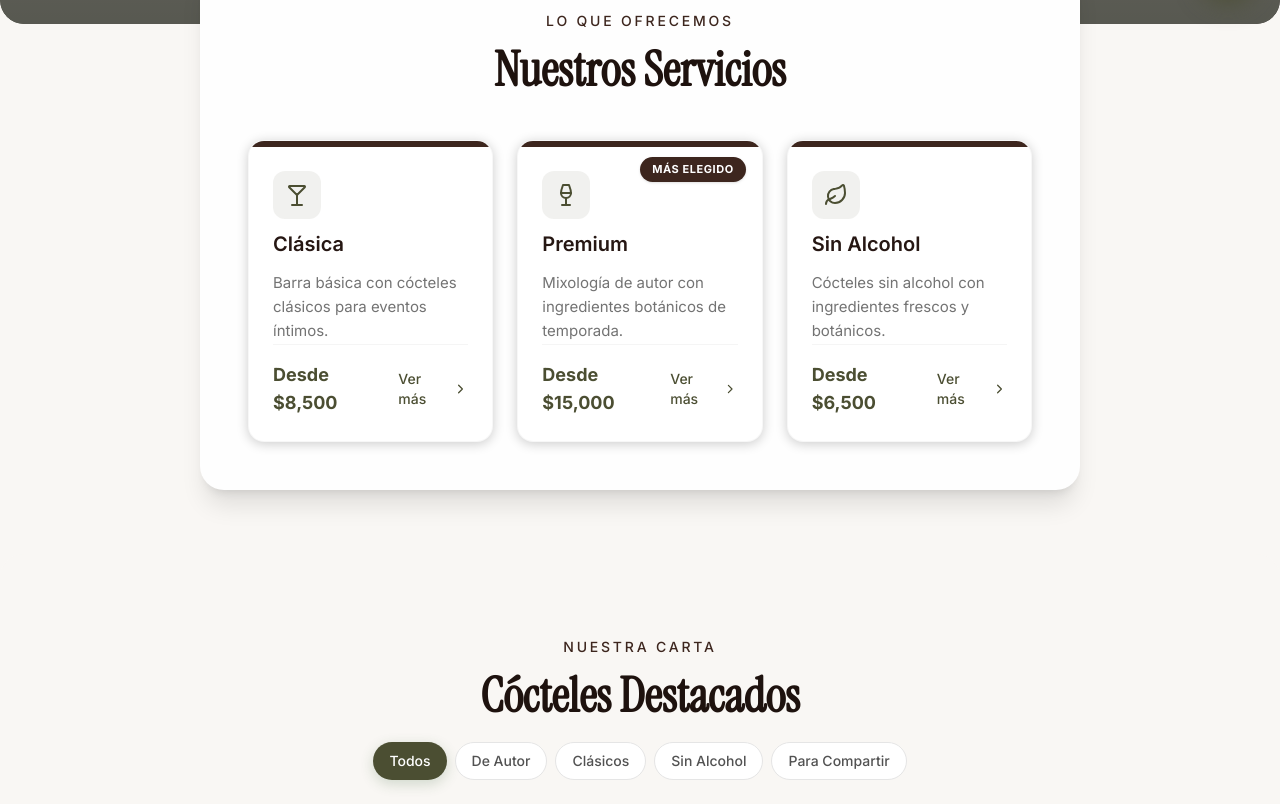
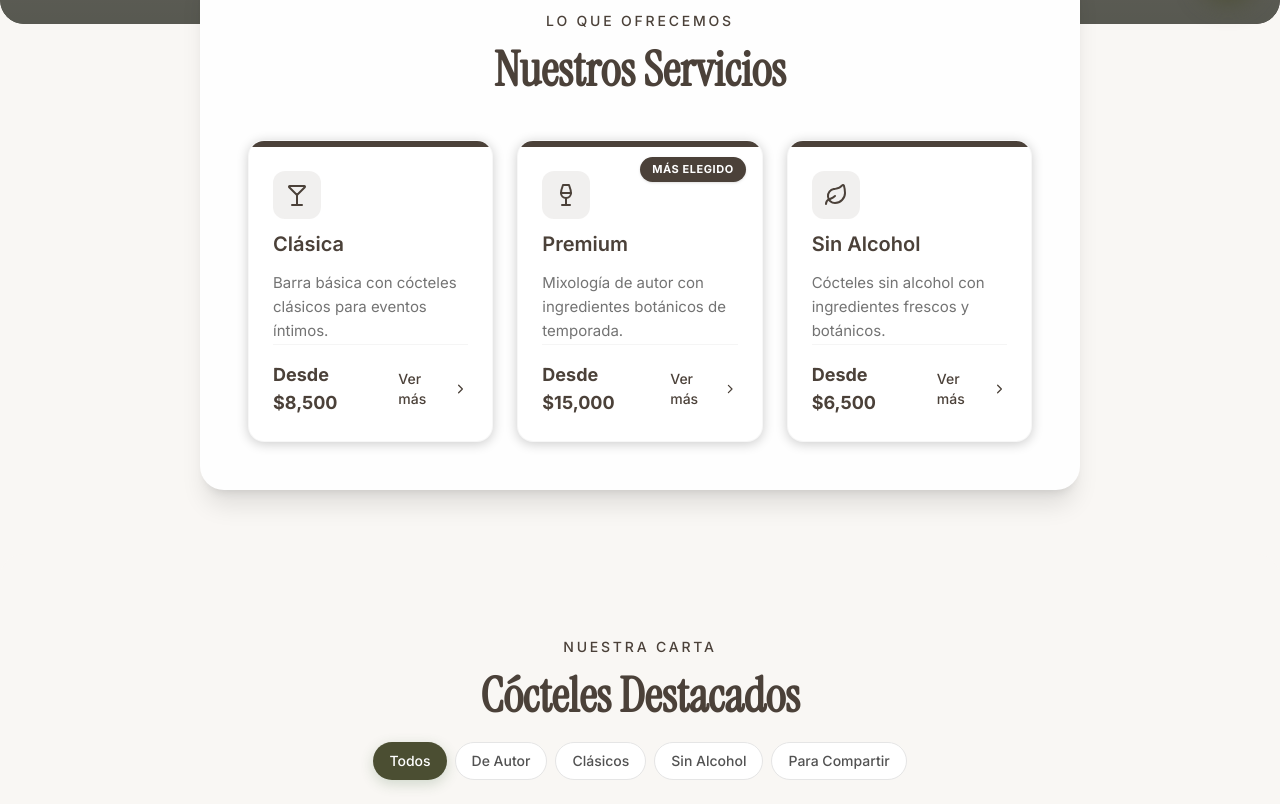
Before and after one commit to JeremiasBustos02/entre-tragos-v2, a React (Vite) app: page / in a window 1280 px wide. Shown: the part 776-1580 px from the top of the page. Built offline with nearby package versions, Linux system fonts and the light colour scheme; grey boxes are pictures that could not be loaded.

Commit message:
refactor: cambio de color marron

```diff
--- a/src/app/components/AboutSection.tsx
+++ b/src/app/components/AboutSection.tsx
@@ -16,31 +16,31 @@ export default function AboutSection() {
       <div className="grid grid-cols-1 lg:grid-cols-2 gap-12 max-w-6xl mx-auto items-center">
         <div className="relative w-full h-[500px]">
           <div
-            className="rounded-3xl w-full h-full bg-gradient-to-br from-[#3D261E]/30 via-[#D4C5A9] to-[#4B4E32]/20"
+            className="rounded-3xl w-full h-full bg-gradient-to-br from-[#4B4139]/30 via-[#D4C5A9] to-[#4B4E32]/20"
             role="img"
             aria-label="Barra de coctelería de madera natural"
           />
 
           <div
-            className="absolute bottom-4 right-4 w-48 h-48 rounded-2xl border-4 border-white bg-gradient-to-tl from-[#4B4E32]/40 via-[#3D261E]/20 to-[#EAE7E0] shadow-lg"
+            className="absolute bottom-4 right-4 w-48 h-48 rounded-2xl border-4 border-white bg-gradient-to-tl from-[#4B4E32]/40 via-[#4B4139]/20 to-[#EAE7E0] shadow-lg"
             role="img"
             aria-label="Detalle de ingredientes botánicos"
           />
         </div>
 
         <div className="flex flex-col gap-6">
-          <span className="text-xs sm:text-sm font-medium text-[#3D261E] uppercase tracking-[0.2em]">
+          <span className="text-xs sm:text-sm font-medium text-[#4B4139] uppercase tracking-[0.2em]">
             Nuestra Esencia
           </span>
 
-          <h2 id="about-heading" className="text-3xl sm:text-4xl lg:text-5xl font-serif font-bold leading-tight mt-2 mb-4 text-[#1E120E]">
-            Barras de diseño en <span className="text-[#1E120E]">madera natural</span>
+          <h2 id="about-heading" className="text-3xl sm:text-4xl lg:text-5xl font-serif font-bold leading-tight mt-2 mb-4 text-[#4B4139]">
+            Barras de diseño en <span className="text-[#4B4139]">madera natural</span>
           </h2>
 
           <ul className="flex flex-col gap-4">
             {FEATURES.map((feature) => (
               <li key={feature.text} className="flex items-start gap-3">
-                <CheckCircle2 className="w-5 h-5 text-[#4B4E32] mt-0.5 shrink-0" aria-hidden="true" />
+                <CheckCircle2 className="w-5 h-5 text-[#4B4139] mt-0.5 shrink-0" aria-hidden="true" />
                 <span className="text-neutral-700 text-[15px] leading-relaxed">{feature.text}</span>
               </li>
             ))}
--- a/src/app/components/CocktailShowcase.tsx
+++ b/src/app/components/CocktailShowcase.tsx
@@ -101,14 +101,14 @@ export default function CocktailShowcase() {
       aria-labelledby="carta-heading"
     >
       <div className="text-center mb-4 px-4">
-        <span className="text-xs sm:text-sm font-medium text-[#3D261E] uppercase tracking-[0.2em]">
+        <span className="text-xs sm:text-sm font-medium text-[#4B4139] uppercase tracking-[0.2em]">
           Nuestra Carta
         </span>
         <h2
           id="carta-heading"
-          className="text-3xl sm:text-4xl lg:text-5xl font-serif font-bold leading-tight mt-2 mb-4 text-[#1E120E]"
+          className="text-3xl sm:text-4xl lg:text-5xl font-serif font-bold leading-tight mt-2 mb-4 text-[#4B4139]"
         >
-          Cócteles <span className="text-[#1E120E]">Destacados</span>
+          Cócteles <span className="text-[#4B4139]">Destacados</span>
         </h2>
       </div>
 
--- a/src/app/components/FaqSection.tsx
+++ b/src/app/components/FaqSection.tsx
@@ -44,14 +44,14 @@ export default function FaqSection() {
     >
       <div className="max-w-3xl mx-auto px-4">
         <div className="text-center mb-10">
-          <span className="text-xs sm:text-sm font-medium text-[#3D261E] uppercase tracking-[0.2em]">
+          <span className="text-xs sm:text-sm font-medium text-[#4B4139] uppercase tracking-[0.2em]">
             FAQ
           </span>
           <h2
             id="faq-heading"
-            className="text-3xl sm:text-4xl lg:text-5xl font-serif font-bold leading-tight mt-2 mb-4 text-[#1E120E]"
+            className="text-3xl sm:text-4xl lg:text-5xl font-serif font-bold leading-tight mt-2 mb-4 text-[#4B4139]"
           >
-            Preguntas <span className="text-[#1E120E]">Frecuentes</span>
+            Preguntas <span className="text-[#4B4139]">Frecuentes</span>
           </h2>
         </div>
 
--- a/src/app/components/Footer.tsx
+++ b/src/app/components/Footer.tsx
@@ -65,7 +65,7 @@ const CONTACT_INFO: ContactInfo[] = [
 export default function Footer() {
   return (
     <footer
-      className="bg-[#3D261E] text-white pt-16 pb-8 px-12 rounded-t-3xl mt-2 relative z-20 "
+      className="bg-[#4B4139] text-white pt-16 pb-8 px-12 rounded-t-3xl mt-2 relative z-20 "
       role="contentinfo"
     >
       <div className="max-w-6xl mx-auto grid grid-cols-1 md:grid-cols-4 gap-10 md:gap-8 mb-12">
--- a/src/app/components/GallerySection.tsx
+++ b/src/app/components/GallerySection.tsx
@@ -38,11 +38,11 @@ export default function GallerySection() {
   return (
     <section id="galeria" className="py-16 px-4 bg-[#F9F7F4] scroll-mt-24 rounded-3xl" aria-labelledby="gallery-heading">
       <div className="text-center mb-10">
-        <span className="text-xs sm:text-sm font-medium text-[#3D261E] uppercase tracking-[0.2em]">
+        <span className="text-xs sm:text-sm font-medium text-[#4B4139] uppercase tracking-[0.2em]">
           Trabajos
         </span>
-        <h2 id="gallery-heading" className="text-3xl sm:text-4xl lg:text-5xl font-serif font-bold leading-tight mt-2 mb-4 text-[#1E120E]">
-          Galería de <span className="text-[#1E120E]">Eventos</span>
+        <h2 id="gallery-heading" className="text-3xl sm:text-4xl lg:text-5xl font-serif font-bold leading-tight mt-2 mb-4 text-[#4B4139]">
+          Galería de <span className="text-[#4B4139]">Eventos</span>
         </h2>
       </div>
 
--- a/src/app/components/ServiceCard.tsx
+++ b/src/app/components/ServiceCard.tsx
@@ -14,30 +14,30 @@ export default function ServiceCard({ title, description, price, iconType, tag }
 
   return (
     <article className="group relative bg-white rounded-2xl overflow-hidden shadow-[0_2px_12px_rgba(0,0,0,0.2)] border border-neutral-100/80 flex flex-col transition-all duration-300 ease-out hover:shadow-[0_8px_30px_rgba(0,0,0,0.3)] hover:-translate-y-1 focus-within:ring-2 focus-within:ring-[#4B4E32] focus-within:ring-offset-2">
-      <div className="h-1.5 w-full bg-[#3D261E]" aria-hidden="true" />
+      <div className="h-1.5 w-full bg-[#4B4139]" aria-hidden="true" />
 
       {tag && (
-        <span className="absolute top-4 right-4 bg-[#3D261E] text-white text-[11px] font-bold uppercase tracking-wider px-3 py-1 rounded-full shadow-sm z-10">
+        <span className="absolute top-4 right-4 bg-[#4B4139] text-white text-[11px] font-bold uppercase tracking-wider px-3 py-1 rounded-full shadow-sm z-10">
           {tag}
         </span>
       )}
 
       <div className="grid grid-rows-[auto_1fr_auto] flex-1 p-5 sm:p-6">
         <div className="flex flex-col gap-3">
-          <div className="w-12 h-12 rounded-xl bg-[#4B4E32]/8 flex items-center justify-center transition-colors duration-300 group-hover:bg-[#4B4E32]/12">
-            <IconComponent className="w-6 h-6 text-[#4B4E32]" aria-hidden="true" />
+          <div className="w-12 h-12 rounded-xl bg-[#4B4139]/8 flex items-center justify-center transition-colors duration-300 group-hover:bg-[#4B4E32]/12">
+            <IconComponent className="w-6 h-6 text-[#4B4139]" aria-hidden="true" />
           </div>
 
-          <h3 className="text-lg sm:text-xl font-semibold text-[#261713] leading-snug">{title}</h3>
+          <h3 className="text-lg sm:text-xl font-semibold text-[#4B4139] leading-snug">{title}</h3>
 
           <p className="text-sm sm:text-[15px] text-neutral-500 leading-relaxed">{description}</p>
         </div>
 
         <div className="pt-4 flex items-center justify-between border-t border-neutral-100">
-          <p className="text-base sm:text-lg font-bold text-[#4B4E32]">{price}</p>
+          <p className="text-base sm:text-lg font-bold text-[#4B4139]">{price}</p>
           <a
             href="#contact"
-            className="inline-flex items-center gap-1 text-sm font-medium text-[#4B4E32] transition-all duration-200 hover:gap-2 hover:text-[#3A3D28] focus-visible:ring-2 focus-visible:ring-[#4B4E32] focus-visible:ring-offset-2 focus-visible:outline-none rounded-md px-2 py-1 -mr-2"
+            className="inline-flex items-center gap-1 text-sm font-medium text-[#4B4139] transition-all duration-200 hover:gap-2 hover:text-[#3A3D28] focus-visible:ring-2 focus-visible:ring-[#4B4E32] focus-visible:ring-offset-2 focus-visible:outline-none rounded-md px-2 py-1 -mr-2"
           >
             Ver más
             <ChevronRight className="w-4 h-4" />
--- a/src/app/components/ServicesTray.tsx
+++ b/src/app/components/ServicesTray.tsx
@@ -28,11 +28,11 @@ export default function ServicesTray() {
   return (
     <section id="servicios" className="bg-[#FEFEFE] rounded-3xl px-5 py-10 sm:px-8 sm:py-14 lg:px-12 lg:py-12 w-full max-w-[880px] mx-auto shadow-xl relative z-20 mt-[-4rem] scroll-mt-32" aria-labelledby="servicios-heading">
       <div className="text-center mb-10">
-        <span className="text-xs sm:text-sm font-medium tracking-[0.2em] uppercase text-[#3D261E]">
+        <span className="text-xs sm:text-sm font-medium tracking-[0.2em] uppercase text-[#4B4139]">
           Lo que ofrecemos
         </span>
-        <h2 id="servicios-heading" className="text-3xl sm:text-4xl lg:text-5xl font-serif font-bold leading-tight mt-2 mb-4 text-[#1E120E]">
-          Nuestros <span className="text-[#1E120E]">Servicios</span>
+        <h2 id="servicios-heading" className="text-3xl sm:text-4xl lg:text-5xl font-serif font-bold leading-tight mt-2 mb-4 text-[#4B4139]">
+          Nuestros <span className="text-[#4B4139]">Servicios</span>
         </h2>
       </div>
       <div className="grid grid-cols-1 sm:grid-cols-2 lg:grid-cols-3 gap-5 sm:gap-6">
```
